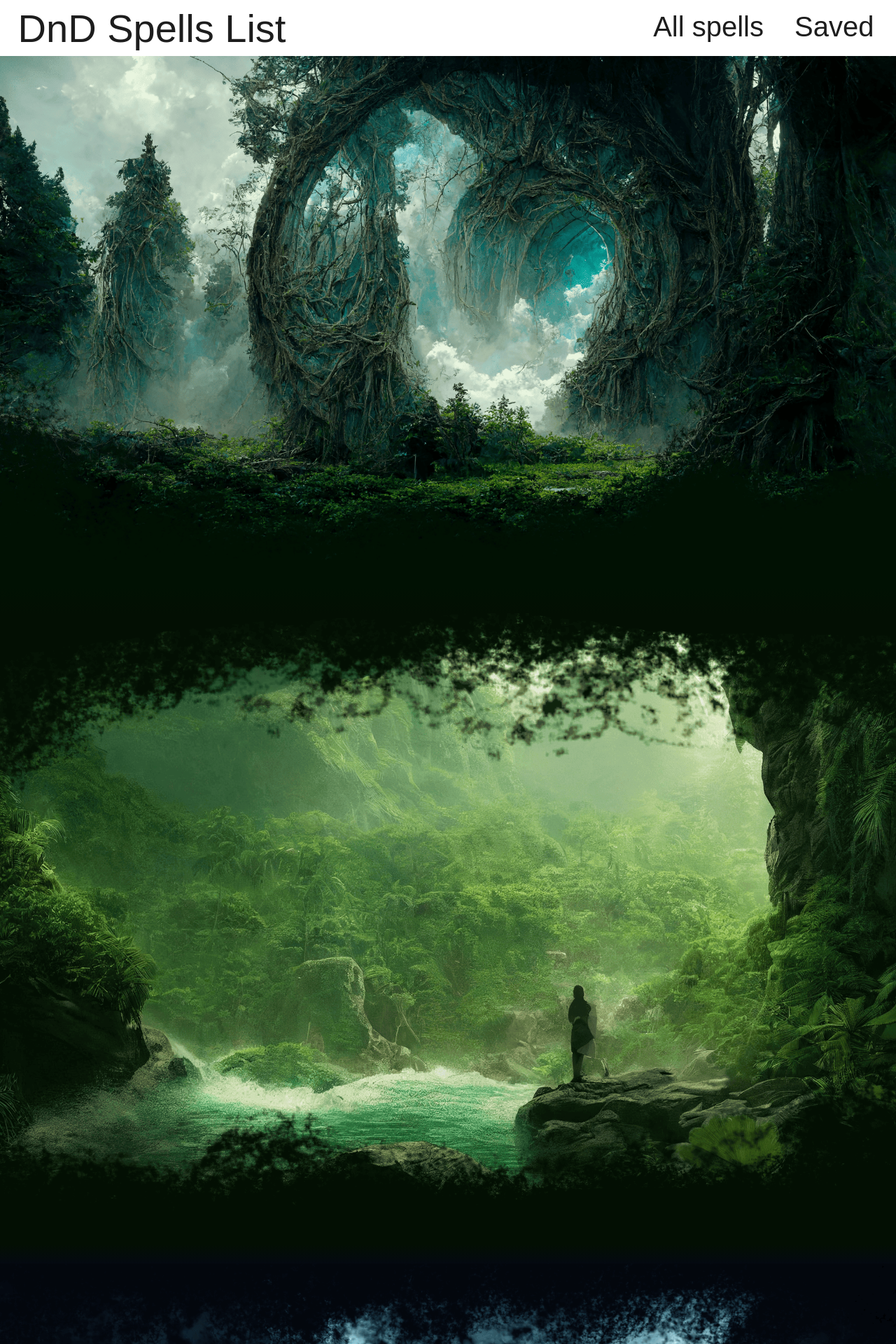
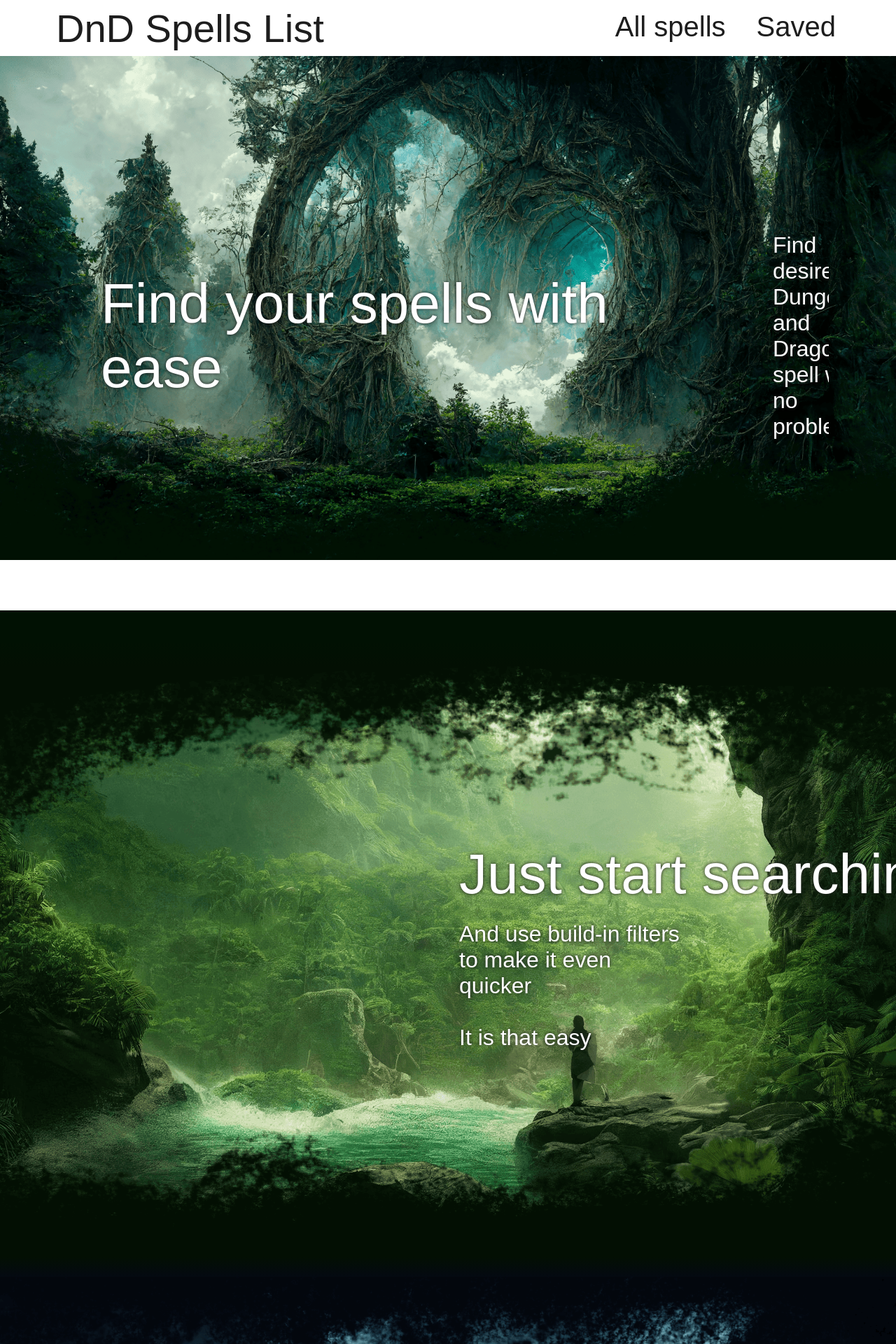
Before and after one commit to vroeN2/dnd5eSpells, a React (Create React App) app: page / in a window 1280 px wide. Shown: the top 1920 px of the page at 70% size. Built offline with nearby package versions, Linux system fonts and the light colour scheme; a web font is replaced by a local one.

Commit message:
feat: add homepage text
* create heading and description texts for homepage
* position them according to project file

```diff
--- a/src/components/Navbar/Navbar.tsx
+++ b/src/components/Navbar/Navbar.tsx
@@ -1,54 +1,5 @@
 import { useEffect, useState } from 'react'
-import styled from 'styled-components'
-
-const NavbarWrapper = styled.div`
-  width: 100vw;
-  height: 10vh;
-  /* background: #ffffff; */
-  background: ${(props) => props.color};
-  position: fixed;
-  top: 0;
-  left: 0;
-  /* color: #1d1d1d; */
-  color: ${(props) => (props.color === '#ffffff' ? '#1d1d1d' : '#ffffff')};
-  text-shadow: ${(props) => (props.color === '#ffffff' ? '0px' : '0px 0px 2px #1d1d1d')};
-  transition: 0.2s all ease;
-  padding: 1vh 2vw;
-  box-sizing: border-box;
-  display: flex;
-  justify-content: space-between;
-  align-items: center;
-`
-
-const LogoWrapper = styled.div`
-  font-size: 3.5rem;
-`
-
-const MenuWrapper = styled.div`
-  display: flex;
-  justify-content: space-evenly;
-  align-items: center;
-`
-
-const MenuItem = styled.button`
-  background-color: transparent;
-  border: none;
-  transition: 0.2s all ease;
-  font-size: 2.5rem;
-
-  &::after {
-    content: '';
-    width: 0px;
-    height: 0.225rem;
-    display: block;
-    background: black;
-    transition: 300ms;
-  }
-
-  &:hover::after {
-    width: 100%;
-  }
-`
+import { LogoWrapper, MenuItem, MenuWrapper, NavbarWrapper } from './styled'
 
 const Navbar = () => {
   const [scrollY, setScrollY] = useState(0)
@@ -77,9 +28,13 @@ const Navbar = () => {
       <LogoWrapper>DnD Spells List</LogoWrapper>
 
       <MenuWrapper style={{ color: 'inherit' }}>
-        <MenuItem style={{ marginRight: '2rem', color: 'inherit' }}>All spells</MenuItem>
+        <MenuItem style={{ marginRight: '2rem', color: 'inherit' }} color={navbarBackgroundColor}>
+          All spells
+        </MenuItem>
 
-        <MenuItem style={{ color: 'inherit' }}>Saved</MenuItem>
+        <MenuItem style={{ color: 'inherit' }} color={navbarBackgroundColor}>
+          Saved
+        </MenuItem>
       </MenuWrapper>
     </NavbarWrapper>
   )
--- /dev/null
+++ b/src/components/Navbar/styled.ts
@@ -0,0 +1,52 @@
+import styled from 'styled-components'
+
+export const NavbarWrapper = styled.div`
+  z-index: 3;
+  width: 100vw;
+  height: 10vh;
+  background: ${(props) => props.color};
+  position: fixed;
+  top: 0;
+  left: 0;
+  color: ${(props) => (props.color === '#ffffff' ? '#1d1d1d' : '#ffffff')};
+  text-shadow: ${(props) => (props.color === '#ffffff' ? '0px' : '0px 0px 2px #1d1d1d')};
+  transition: 0.1s color ease;
+  box-sizing: border-box;
+  display: flex;
+  justify-content: space-between;
+  align-items: center;
+`
+
+export const LogoWrapper = styled.div`
+  margin-left: 5rem;
+  font-size: 3.5rem;
+`
+
+export const MenuWrapper = styled.div`
+  display: flex;
+  justify-content: space-evenly;
+  align-items: center;
+  margin-right: 5rem;
+`
+
+export const MenuItem = styled.button`
+  background-color: transparent;
+  border: none;
+  transition: 0.1s all ease;
+  font-size: 2.5rem;
+  cursor: pointer;
+  text-shadow: ${(props) => (props.color === '#ffffff' ? '0px' : '0px 0px 2px #1d1d1d')};
+
+  &::after {
+    content: '';
+    width: 0px;
+    height: 0.225rem;
+    display: block;
+    background: ${(props) => (props.color === '#ffffff' ? '#1d1d1d' : '#ffffff')};
+    transition: 0.1s;
+  }
+
+  &:hover::after {
+    width: 100%;
+  }
+`
--- a/src/pages/Homepage/Homepage.tsx
+++ b/src/pages/Homepage/Homepage.tsx
@@ -1,26 +1,63 @@
-import { FirstSpacingDiv, SecondSpacingDiv } from './styled'
+import { useState } from 'react'
+import {
+  BackgroundImage,
+  DescriptionWrapper,
+  FirstSpacingDiv,
+  HeaderWrapper,
+  SecondSpacingDiv,
+  FirstSlideWrapper,
+  SecondSlideWrapper,
+  ThirdSlideWrapper,
+  SecondSlideTextWrapper,
+  ThirdSlideTextWrapper,
+} from './styled'
 
 const Homepage = () => {
+  const [offset, setOffset] = useState(0)
+
+  const handleScroll = () => setOffset(window.pageYOffset)
+  window.addEventListener('scroll', handleScroll)
+
   return (
     <div style={{ marginTop: '10vh', width: '100vw' }}>
-      <img
-        style={{ width: '100%' }}
-        src='assets/Project2501_massive_giant_portal_in_a_dense_forest_environment__da72e786-9729-40b2-83c5-f30067278cd8.png'
-      />
+      <FirstSlideWrapper>
+        <BackgroundImage src='assets/Project2501_massive_giant_portal_in_a_dense_forest_environment__da72e786-9729-40b2-83c5-f30067278cd8.png' />
+
+        <HeaderWrapper style={{ marginLeft: '5vw' }}>Find your spells with ease</HeaderWrapper>
+
+        <DescriptionWrapper style={{ marginRight: '10vw' }}>
+          Find desired Dungeons and Dragons spell with no problem
+        </DescriptionWrapper>
+      </FirstSlideWrapper>
 
       <FirstSpacingDiv />
 
-      <img
-        style={{ width: '100%' }}
-        src='assets/Project2501_massive_giant_portal_in_a_dense_forest_environment__da72e786-9729-40b2-83c5-f30067278cd9.png'
-      />
+      <SecondSlideWrapper>
+        <BackgroundImage src='assets/Project2501_massive_giant_portal_in_a_dense_forest_environment__da72e786-9729-40b2-83c5-f30067278cd9.png' />
+
+        <SecondSlideTextWrapper>
+          <HeaderWrapper>Just start searching</HeaderWrapper>
+
+          <DescriptionWrapper style={{ width: '45%', marginTop: '3%' }}>
+            And use build-in filters to make it even quicker <br />
+            <br /> It is that easy
+          </DescriptionWrapper>
+        </SecondSlideTextWrapper>
+      </SecondSlideWrapper>
 
       <SecondSpacingDiv />
 
-      <img
-        style={{ width: '100%' }}
-        src='assets/Project2501_massive_giant_portal_in_a_desolate_ice_frost_enviro_a6f6d55c-8893-4729-adf3-381df54a77d6.png'
-      />
+      <ThirdSlideWrapper>
+        <BackgroundImage src='assets/Project2501_massive_giant_portal_in_a_desolate_ice_frost_enviro_a6f6d55c-8893-4729-adf3-381df54a77d6.png' />
+
+        <ThirdSlideTextWrapper>
+          <HeaderWrapper>Save your most searched</HeaderWrapper>
+
+          <DescriptionWrapper style={{ width: '45%', marginTop: '1%' }}>
+            And access them with one click
+          </DescriptionWrapper>
+        </ThirdSlideTextWrapper>
+      </ThirdSlideWrapper>
     </div>
   )
 }
--- a/src/pages/Homepage/styled.ts
+++ b/src/pages/Homepage/styled.ts
@@ -1,9 +1,9 @@
 import styled from 'styled-components'
 
 export const FirstSpacingDiv = styled.div`
+  margin-top: -1vh;
   width: 100%;
   height: 10vh;
-  margin-top: -1vh;
   background: linear-gradient(
     180deg,
     rgba(1, 17, 3, 1) 0%,
@@ -23,3 +23,79 @@ export const SecondSpacingDiv = styled.div`
     rgba(4, 9, 17, 1) 100%
   );
 `
+
+export const SlideWrapper = styled.div`
+  width: 100vw;
+  height: 100vh;
+  position: relative;
+`
+
+export const FirstSlideWrapper = styled(SlideWrapper)`
+  display: flex;
+  justify-content: space-between;
+  align-items: center;
+`
+
+export const SecondSlideWrapper = styled(SlideWrapper)`
+  display: flex;
+  align-items: center;
+`
+
+export const ThirdSlideWrapper = styled(SlideWrapper)`
+  display: flex;
+  justify-content: flex-start;
+  align-items: center;
+`
+
+export const BackgroundImage = styled.img`
+  position: absolute;
+  top: 0;
+  left: 0;
+  width: 100%;
+  max-height: 100%;
+`
+
+export const SecondSlideTextWrapper = styled.div`
+  width: 100%;
+  margin-left: 45vw;
+  z-index: 2;
+  display: flex;
+  flex-direction: column;
+`
+
+export const ThirdSlideTextWrapper = styled.div`
+  width: 100%;
+  margin-top: 5%;
+  z-index: 2;
+  display: flex;
+  flex-direction: column;
+`
+
+export const HeaderWrapper = styled.div`
+  z-index: 2;
+  color: #ffffff;
+  font-size: 5rem;
+  text-shadow: 0px 0px 5px #1f1f1f;
+  height: 100%;
+  width: 100vw;
+  padding: 0 5rem;
+  display: flex;
+  justify-content: space-between;
+  align-items: center;
+  width: 30%;
+  min-width: 800px;
+`
+
+export const DescriptionWrapper = styled.div`
+  z-index: 2;
+  color: #ffffff;
+  font-size: 2rem;
+  text-shadow: 0px 0px 5px #1f1f1f;
+  height: 100%;
+  width: 100vw;
+  padding: 0 5rem;
+  display: flex;
+  justify-content: space-between;
+  align-items: center;
+  width: 17%;
+`
```
